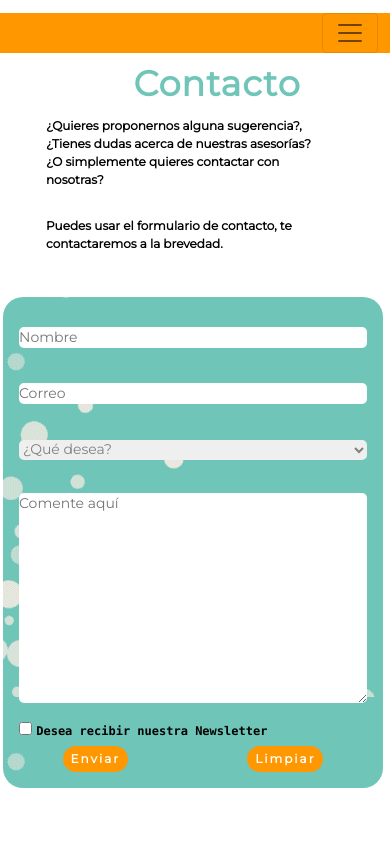
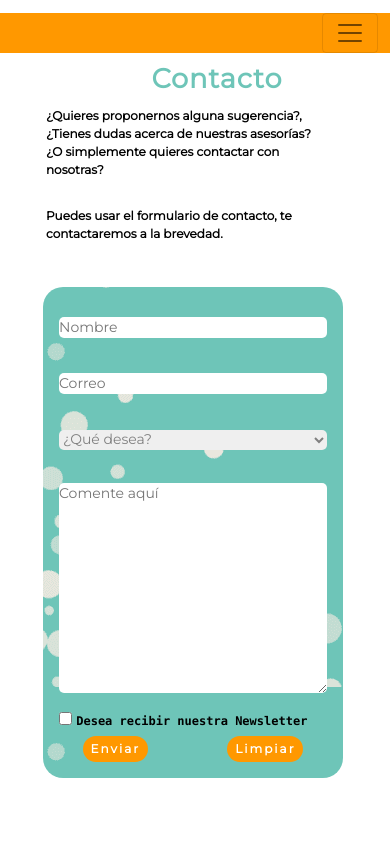
Before and after one commit to GisselleLaPorta/mi_repositorio, a website: page contacto.html in a window 390 px wide. Shown: the part 145-992 px from the top of the page. Drawn offline with nearby package versions, Linux system fonts and the light colour scheme.

Commit message:
cambios sección contacto para MQ 576

```diff
--- a/sass/partials/utilities/_medias.scss
+++ b/sass/partials/utilities/_medias.scss
@@ -478,9 +478,20 @@
 
     .contacto{
         h1{
-            font-size: $size-titulo - 8px;
+            font-size: $size-titulo - 8px !important;
         }
         p{
+            font-size: $size-parrafo - 6px;
+            padding-left: 30px !important;
+        }
+    }
+
+    .fieldset{
+        width: 300px !important;
+    }
+
+    .botonContacto{
+        .botonForm{
             font-size: $size-parrafo - 6px;
         }
     }
@@ -677,17 +688,7 @@
 
     /* ----------inicio contacto------------ */
 
-    .contacto{
-        p{
-            padding-left: 30px !important;
-        }
-    }
 
-    .botonContacto{
-        .botonForm{
-            font-size: $size-parrafo - 6px;
-        }
-    }
 
     /* ----------inicio condiciones------------ */
 
```
Also changed, not shown: sass/main.css.
